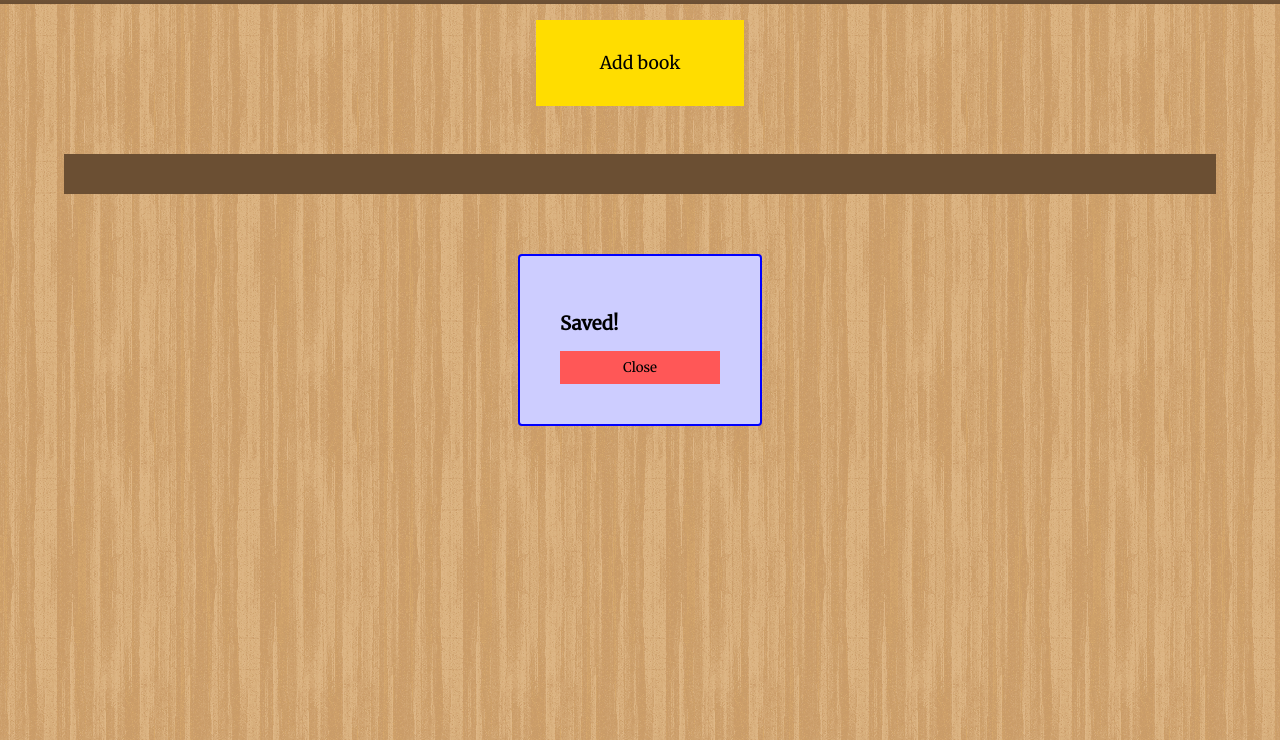
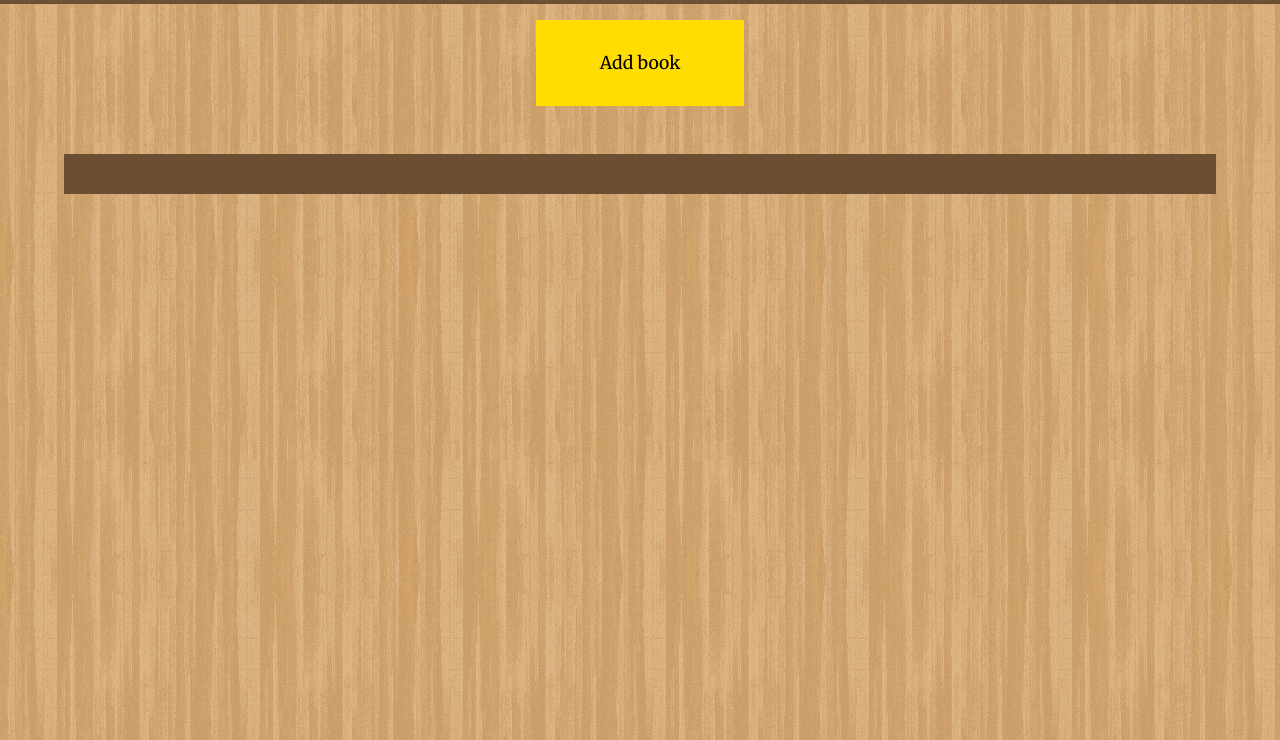
Before and after one commit to Essay97/library-op, a plain HTML site: page index.html in a window 1280 px wide. Shown: the part 60-800 px from the top of the page. Drawn offline with Linux system fonts and the light colour scheme; a web font is replaced by a local one.

Commit message:
fixed saved modal

```diff
--- a/index.html
+++ b/index.html
@@ -55,7 +55,7 @@
       </div>
     </div>
 
-    <div class="modal" id="modal--saved">
+    <div class="modal -u-invisible" id="modal--saved">
       <div class="modal__content">
         <h3 class="-u-spacing-v">Saved!</h3>
         <button class="btn btn--inactive" onclick="toggleSavedModal()">
```
